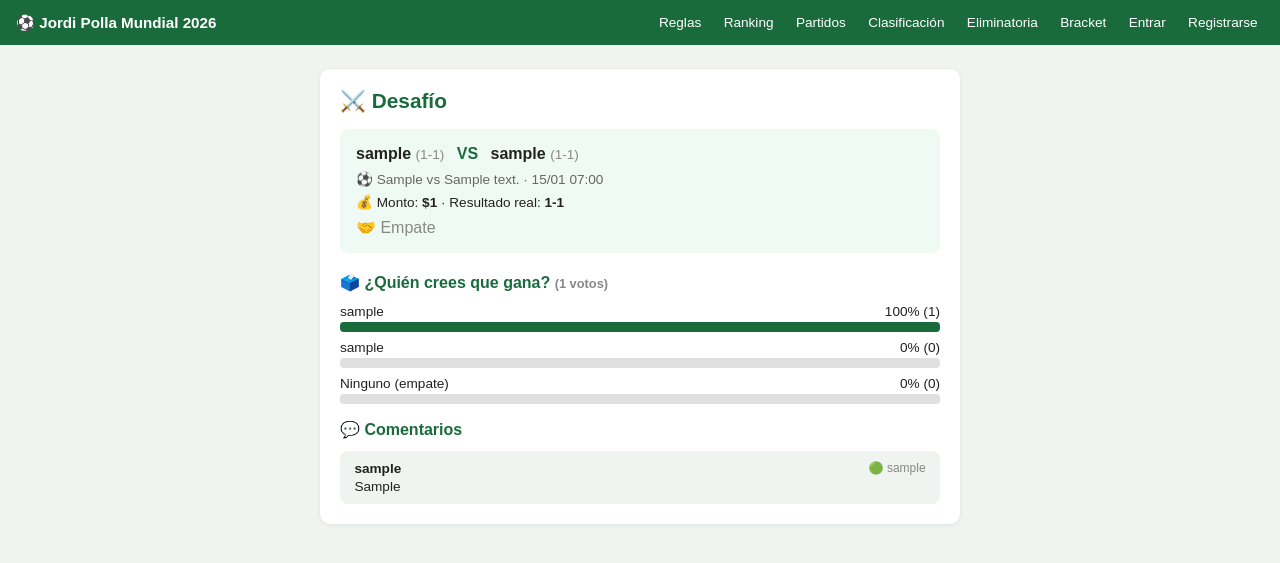
After one commit to laisdj/prode_mundial, a Django app: page /desafios/1/ in a window 1280 px wide. The commit adds this page. Shown: the top 563 px of the page. Run offline with Django 5.2, Linux system fonts and the light colour scheme; tables that the repository leaves empty hold one stand-in row (values such as "Sample post").

Commit message:
upgrade69

```diff
--- a/prode/models.py
+++ b/prode/models.py
@@ -211,3 +211,21 @@ class PerfilUsuario(models.Model):
 
     def __str__(self):
         return f"Perfil de {self.usuario.username}"
+
+class VotoDesafio(models.Model):
+    VOTO_CHOICES = [
+        ('1', 'Gana retador'),
+        ('2', 'Gana retado'),
+        ('0', 'Empate'),
+    ]
+    desafio  = models.ForeignKey(Desafio, on_delete=models.CASCADE, related_name='votos')
+    usuario  = models.ForeignKey(User, on_delete=models.CASCADE)
+    voto     = models.CharField(max_length=1, choices=VOTO_CHOICES)
+    comentario = models.CharField(max_length=200, blank=True, default='')
+    creado_en = models.DateTimeField(auto_now_add=True)
+
+    class Meta:
+        unique_together = ('desafio', 'usuario')
+
+    def __str__(self):
+        return f"{self.usuario.username} vota {self.voto} en {self.desafio}"
--- a/prode/urls.py
+++ b/prode/urls.py
@@ -27,4 +27,6 @@ urlpatterns = [
     path('chat/borrar/<int:mensaje_id>/', views.borrar_mensaje, name='borrar_mensaje'),
     path('desafios/<int:desafio_id>/pagado/', views.marcar_pagado, name='marcar_pagado'),
     path('api/actualizar/', views.api_actualizar, name='api_actualizar'),
+    path('desafios/<int:desafio_id>/', views.detalle_desafio, name='detalle_desafio'),
+    path('desafios/<int:desafio_id>/votar/', views.votar_desafio, name='votar_desafio'),
 ]
--- a/prode/views.py
+++ b/prode/views.py
@@ -8,7 +8,7 @@ from django.conf import settings
 from .models import Partido, Pronostico, PartidoEliminatorio, PronosticoEliminatorio
 from datetime import date
 from .models import Partido, Pronostico, PartidoEliminatorio, PronosticoEliminatorio, Mensaje
-from .models import Partido, Pronostico, PartidoEliminatorio, PronosticoEliminatorio, Mensaje, Desafio
+from .models import Partido, Pronostico, PartidoEliminatorio, PronosticoEliminatorio, Mensaje, Desafio, PerfilUsuario, VotoDesafio
 
 
 def login_view(request):
@@ -45,6 +45,8 @@ def registro(request):
 
 def ranking(request):
     usuarios = User.objects.filter(is_superuser=False)
+    partidos_con_resultado = Partido.objects.filter(jugado=True).count()
+    pct = round((pts_f1 / (partidos_con_resultado * 3)) * 100) if partidos_con_resultado > 0 else 0
 
     try:
         final = PartidoEliminatorio.objects.get(ronda='FIN', jugado=True)
@@ -110,6 +112,7 @@ def ranking(request):
             'bonus': bonus,
             'total': total,
             'pos_anterior': None,  # para la flecha
+            'pct': pct,
         })
 
     tabla.sort(key=lambda x: x['total'], reverse=True)
@@ -942,3 +945,58 @@ def api_actualizar(request):
     out = StringIO()
     call_command('actualizar_resultados', stdout=out)
     return JsonResponse({'resultado': out.getvalue()})
+
+@login_required(login_url='login')
+def votar_desafio(request, desafio_id):
+    if request.method == 'POST':
+        try:
+            desafio = Desafio.objects.get(id=desafio_id)
+            voto = request.POST.get('voto')
+            comentario = request.POST.get('comentario', '').strip()
+            if voto in ('0', '1', '2'):
+                VotoDesafio.objects.update_or_create(
+                    desafio=desafio,
+                    usuario=request.user,
+                    defaults={'voto': voto, 'comentario': comentario}
+                )
+                messages.success(request, '¡Voto registrado!')
+        except Desafio.DoesNotExist:
+            pass
+    return redirect('detalle_desafio', desafio_id=desafio_id)
+
+
+def detalle_desafio(request, desafio_id):
+    try:
+        desafio = Desafio.objects.get(id=desafio_id)
+    except Desafio.DoesNotExist:
+        return redirect('desafios')
+
+    votos = VotoDesafio.objects.filter(desafio=desafio).select_related('usuario')
+    total_votos = votos.count()
+
+    v1 = votos.filter(voto='1').count()
+    v2 = votos.filter(voto='2').count()
+    v0 = votos.filter(voto='0').count()
+
+    pct1 = round((v1 / total_votos) * 100) if total_votos else 0
+    pct2 = round((v2 / total_votos) * 100) if total_votos else 0
+    pct0 = round((v0 / total_votos) * 100) if total_votos else 0
+
+    mi_voto = None
+    if request.user.is_authenticated:
+        try:
+            mi_voto = VotoDesafio.objects.get(desafio=desafio, usuario=request.user)
+        except VotoDesafio.DoesNotExist:
+            pass
+
+    ganador = desafio.ganador()
+
+    return render(request, 'prode/detalle_desafio.html', {
+        'desafio': desafio,
+        'votos': votos,
+        'total_votos': total_votos,
+        'v1': v1, 'v2': v2, 'v0': v0,
+        'pct1': pct1, 'pct2': pct2, 'pct0': pct0,
+        'mi_voto': mi_voto,
+        'ganador': ganador,
+    })
--- /dev/null
+++ b/templates/prode/detalle_desafio.html
@@ -0,0 +1,127 @@
+{% extends 'prode/base.html' %}
+{% block content %}
+<div class="card" style="max-width:640px;margin:0 auto">
+
+  <h1>⚔️ Desafío</h1>
+
+  <!-- Info del desafío -->
+  <div style="background:#f0faf4;border-radius:8px;padding:1rem;margin-bottom:1.25rem">
+    <div style="display:flex;justify-content:space-between;align-items:center;margin-bottom:.5rem">
+      <div style="font-size:1rem">
+        <strong>{{ desafio.retador.username }}</strong>
+        <span style="color:#888;font-size:.85rem">({{ desafio.gl_retador }}-{{ desafio.gv_retador }})</span>
+        <span style="color:#1a6b3c;font-weight:700;margin:0 .5rem">VS</span>
+        <strong>{{ desafio.retado.username }}</strong>
+        <span style="color:#888;font-size:.85rem">({{ desafio.gl_retado }}-{{ desafio.gv_retado }})</span>
+      </div>
+    </div>
+    <div style="font-size:.85rem;color:#666">
+      ⚽ {{ desafio.partido.local }} vs {{ desafio.partido.visita }} · {{ desafio.partido.fecha|date:"d/m H:i" }}
+    </div>
+    <div style="font-size:.85rem;margin-top:.4rem">
+      💰 Monto: <strong>${{ desafio.monto|floatformat:"0" }}</strong>
+      {% if desafio.partido.jugado %}
+        · Resultado real: <strong>{{ desafio.partido.goles_l }}-{{ desafio.partido.goles_v }}</strong>
+      {% endif %}
+    </div>
+    {% if ganador %}
+      <div style="margin-top:.5rem;font-weight:700;color:#1a6b3c;font-size:1rem">🏆 Ganó {{ ganador.username }}</div>
+    {% elif desafio.partido.jugado %}
+      <div style="margin-top:.5rem;color:#888">🤝 Empate</div>
+    {% endif %}
+  </div>
+
+  <!-- Votos -->
+  <h2>🗳️ ¿Quién crees que gana? <span style="font-size:.8rem;color:#888">({{ total_votos }} votos)</span></h2>
+
+  <div style="margin:.75rem 0 1rem">
+    <!-- Retador -->
+    <div style="margin-bottom:.5rem">
+      <div style="display:flex;justify-content:space-between;font-size:.85rem;margin-bottom:.2rem">
+        <span>{{ desafio.retador.username }}</span>
+        <span>{{ pct1 }}% ({{ v1 }})</span>
+      </div>
+      <div style="background:#e0e0e0;border-radius:4px;height:10px">
+        <div style="background:#1a6b3c;border-radius:4px;height:10px;width:{{ pct1 }}%"></div>
+      </div>
+    </div>
+    <!-- Retado -->
+    <div style="margin-bottom:.5rem">
+      <div style="display:flex;justify-content:space-between;font-size:.85rem;margin-bottom:.2rem">
+        <span>{{ desafio.retado.username }}</span>
+        <span>{{ pct2 }}% ({{ v2 }})</span>
+      </div>
+      <div style="background:#e0e0e0;border-radius:4px;height:10px">
+        <div style="background:#1565c0;border-radius:4px;height:10px;width:{{ pct2 }}%"></div>
+      </div>
+    </div>
+    <!-- Empate -->
+    <div>
+      <div style="display:flex;justify-content:space-between;font-size:.85rem;margin-bottom:.2rem">
+        <span>Ninguno (empate)</span>
+        <span>{{ pct0 }}% ({{ v0 }})</span>
+      </div>
+      <div style="background:#e0e0e0;border-radius:4px;height:10px">
+        <div style="background:#888;border-radius:4px;height:10px;width:{{ pct0 }}%"></div>
+      </div>
+    </div>
+  </div>
+
+  <!-- Formulario de voto -->
+  {% if user.is_authenticated %}
+  <form method="post" action="{% url 'votar_desafio' desafio.id %}" style="margin-bottom:1.25rem">
+    {% csrf_token %}
+    <div style="display:flex;gap:.5rem;flex-wrap:wrap;margin-bottom:.5rem">
+      <button type="submit" name="voto" value="1"
+              style="flex:1;padding:.5rem;border-radius:6px;cursor:pointer;font-size:.85rem;font-weight:700;
+              border:2px solid #1a6b3c;background:{% if mi_voto.voto == '1' %}#1a6b3c{% else %}transparent{% endif %};
+              color:{% if mi_voto.voto == '1' %}#fff{% else %}#1a6b3c{% endif %}">
+        🟢 {{ desafio.retador.username }}
+      </button>
+      <button type="submit" name="voto" value="2"
+              style="flex:1;padding:.5rem;border-radius:6px;cursor:pointer;font-size:.85rem;font-weight:700;
+              border:2px solid #1565c0;background:{% if mi_voto.voto == '2' %}#1565c0{% else %}transparent{% endif %};
+              color:{% if mi_voto.voto == '2' %}#fff{% else %}#1565c0{% endif %}">
+        🔵 {{ desafio.retado.username }}
+      </button>
+      <button type="submit" name="voto" value="0"
+              style="flex:1;padding:.5rem;border-radius:6px;cursor:pointer;font-size:.85rem;font-weight:700;
+              border:2px solid #888;background:{% if mi_voto.voto == '0' %}#888{% else %}transparent{% endif %};
+              color:{% if mi_voto.voto == '0' %}#fff{% else %}#888{% endif %}">
+        ⚪ Ninguno
+      </button>
+    </div>
+    <input type="text" name="comentario"
+           value="{% if mi_voto %}{{ mi_voto.comentario }}{% endif %}"
+           placeholder="Deja un comentario (opcional)..."
+           style="margin-bottom:.5rem"/>
+    <button class="btn" type="submit" name="voto" value="{% if mi_voto %}{{ mi_voto.voto }}{% else %}1{% endif %}">
+      💾 Guardar voto
+    </button>
+  </form>
+  {% endif %}
+
+  <!-- Lista de votos y comentarios -->
+  {% if votos %}
+  <h2>💬 Comentarios</h2>
+  <div style="display:flex;flex-direction:column;gap:.6rem;margin-top:.75rem">
+  {% for v in votos %}
+    {% if v.comentario %}
+    <div style="background:#f0f4f0;border-radius:8px;padding:.6rem .9rem;font-size:.85rem">
+      <div style="display:flex;justify-content:space-between;margin-bottom:.2rem">
+        <strong>{{ v.usuario.username }}</strong>
+        <span style="color:#888;font-size:.75rem">
+          {% if v.voto == '1' %}🟢 {{ desafio.retador.username }}
+          {% elif v.voto == '2' %}🔵 {{ desafio.retado.username }}
+          {% else %}⚪ Ninguno{% endif %}
+        </span>
+      </div>
+      {{ v.comentario }}
+    </div>
+    {% endif %}
+  {% endfor %}
+  </div>
+  {% endif %}
+
+</div>
+{% endblock %}
--- a/templates/prode/ranking.html
+++ b/templates/prode/ranking.html
@@ -22,8 +22,10 @@
         <th title="Plenos fase grupal">⭐F1</th>
         <th title="Resultados fase grupal">✓F1</th>
         <th title="Puntos fase grupal">PtsF1</th>
+        <td style="font-size:.75rem;color:#888">{{ row.pct }}%</td>
         <th title="Bonus final">🎁</th>
         <th title="Total"><strong>Total</strong></th>
+        <th title="Rendimiento">%</th>
         {% if user.is_staff %}<th></th>{% endif %}
       </tr>
     </thead>
```
Also changed, not shown: templates/prode/desafios.html (+10 -1 lines), prode/migrations/0010_votodesafio.py (added).
